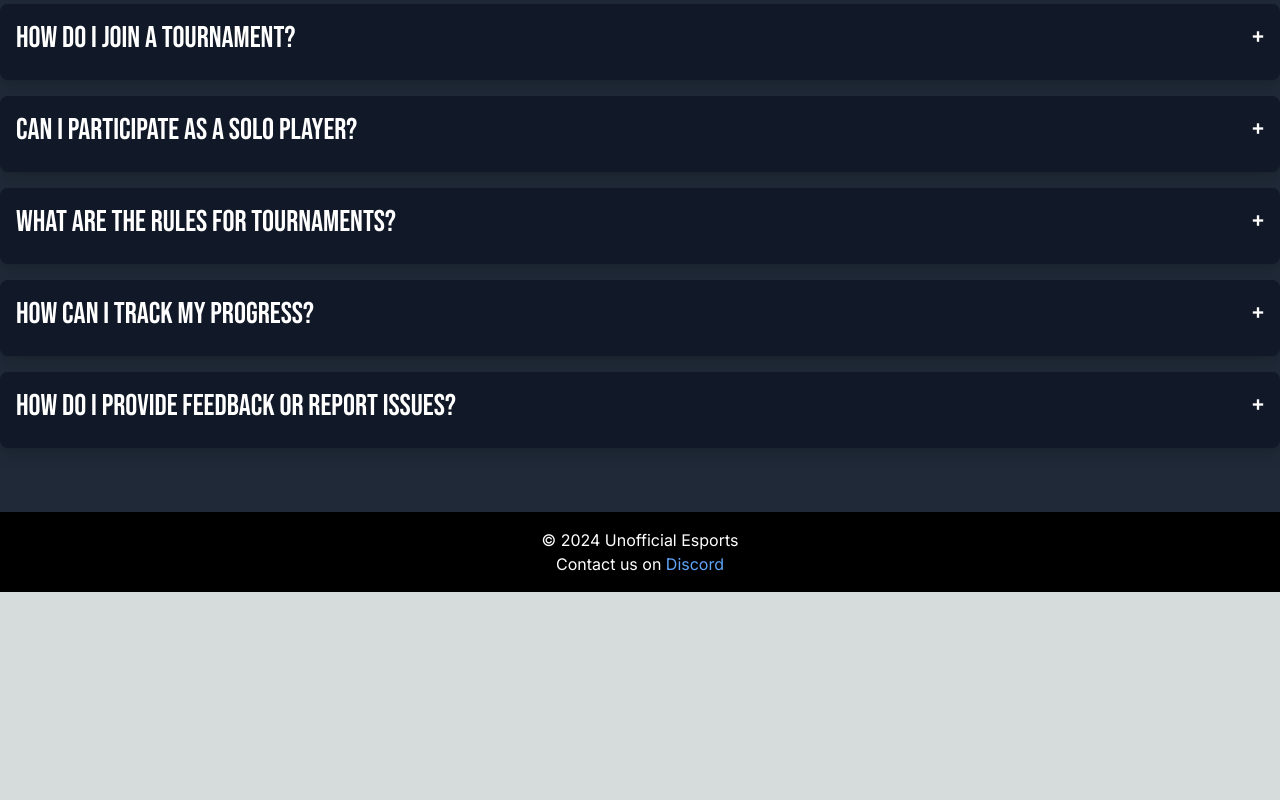
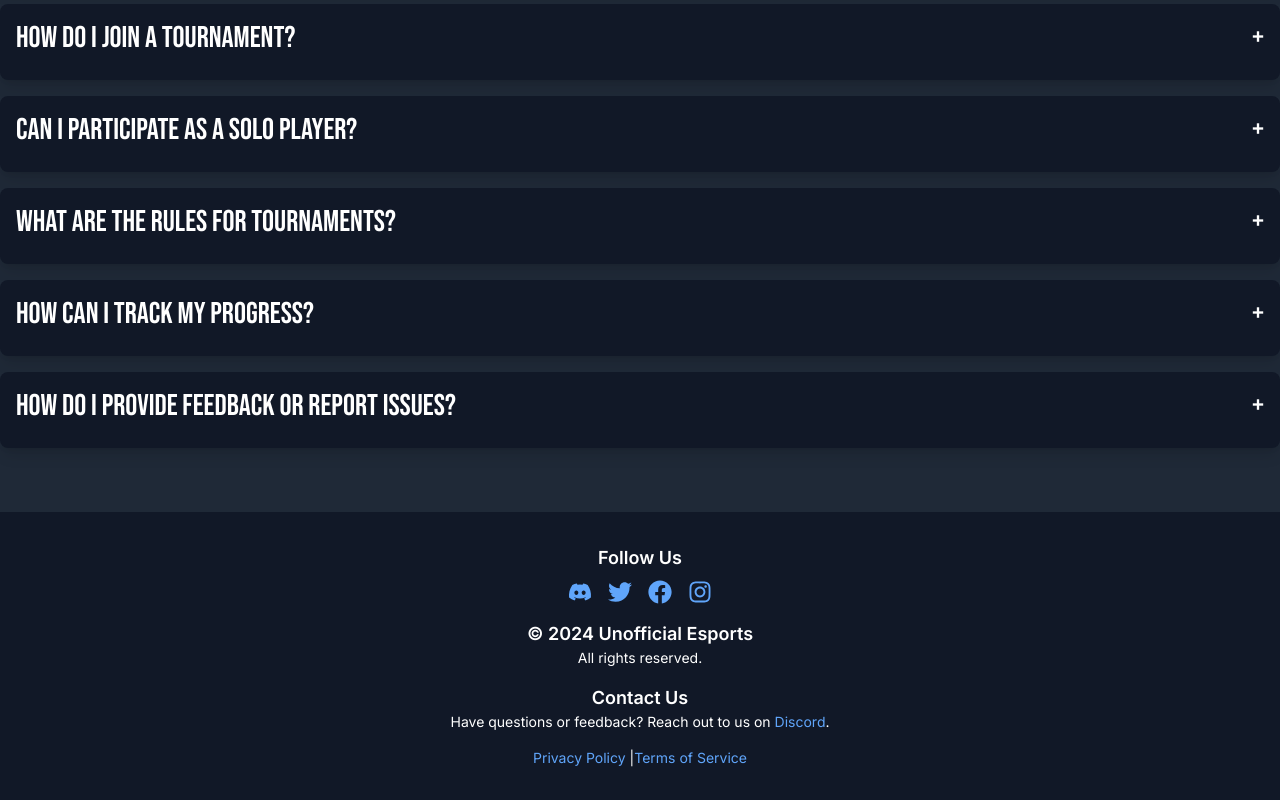
Before and after one commit to nevan-dsouza/unofficial-esports, a Next.js app: page / in a window 1280 px wide. Shown: the part 2696-3496 px from the top of the page. Before the commit the page ends 3288 px from the top, so only its background shows below. Built offline with nearby package versions, Linux system fonts and the light colour scheme; no server answers.

Commit message:
revamped footer

```diff
--- a/src/app/components/Footer/Footer.js
+++ b/src/app/components/Footer/Footer.js
@@ -1,10 +1,43 @@
 import React from 'react';
+import { FaDiscord, FaTwitter, FaFacebook, FaInstagram } from 'react-icons/fa';
 
 const Footer = () => {
   return (
-    <footer className="p-4 bg-black text-white text-center mt-auto">
-      <p>&copy; 2024 Unofficial Esports</p>
-      <p>Contact us on <a href="https://discord.com" className="text-blue-400">Discord</a></p>
+    <footer className="bg-gray-900 text-white py-8">
+      <div className="container mx-auto text-center">
+        <div className="mb-4">
+          <p className="text-lg font-semibold">Follow Us</p>
+          <div className="flex justify-center space-x-4 mt-2">
+            <a href="https://discord.gg/mJBKAvpuHy" className="text-blue-400 hover:text-blue-600 transition duration-300">
+              <FaDiscord size={24} />
+            </a>
+            <a href="https://twitter.com/yourtwitterhandle" className="text-blue-400 hover:text-blue-600 transition duration-300">
+              <FaTwitter size={24} />
+            </a>
+            <a href="https://facebook.com/yourfacebookpage" className="text-blue-400 hover:text-blue-600 transition duration-300">
+              <FaFacebook size={24} />
+            </a>
+            <a href="https://instagram.com/yourinstagramhandle" className="text-blue-400 hover:text-blue-600 transition duration-300">
+              <FaInstagram size={24} />
+            </a>
+          </div>
+        </div>
+        <div className="mb-4">
+          <p className="text-lg font-semibold">&copy; 2024 Unofficial Esports</p>
+          <p className="text-sm">All rights reserved.</p>
+        </div>
+
+        <div className="mb-4">
+          <p className="text-lg font-semibold">Contact Us</p>
+          <p className="text-sm">
+            Have questions or feedback? Reach out to us on <a href="https://discord.gg/mJBKAvpuHy" className="text-blue-400 hover:text-blue-600 transition duration-300">Discord</a>.
+          </p>
+        </div>
+        <div className="text-sm">
+          <a href="/privacy-policy" className="text-blue-400 hover:text-blue-600 transition duration-300">Privacy Policy</a> |
+          <a href="/terms-of-service" className="text-blue-400 hover:text-blue-600 transition duration-300">Terms of Service</a>
+        </div>
+      </div>
     </footer>
   );
 };
--- a/src/app/page.js
+++ b/src/app/page.js
@@ -92,7 +92,7 @@ export default function Home() {
         <div className="container mx-auto text-center">
           <h2 className="text-6xl font-bebas mb-8">Community</h2>
           <p className="text-xl mb-8">
-            Join our Discord server to connect with other players, share your experiences, and get the latest updates. We value your feedback and look forward to growing together with the community.
+            Join our <a href="https://discord.gg/mJBKAvpuHy" className="text-red-500 underline">Discord</a> server to connect with other players, share your experiences, and get the latest updates. We value your feedback and look forward to growing together with the community.
           </p>
           <p className="text-xl mb-8">
             Our goal is to build a platform that truly caters to the needs of the gaming community. Your insights and suggestions are crucial in helping us achieve this. Let’s create something amazing together!
```
